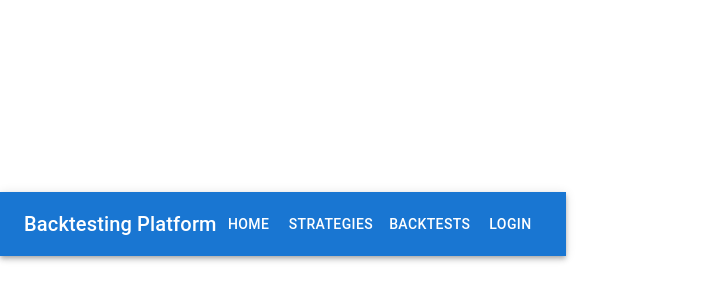
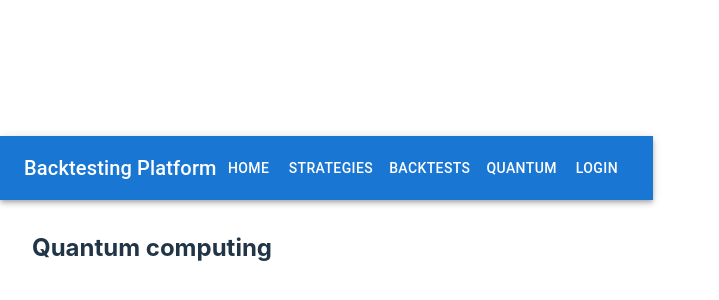
Before and after one commit to Neal-dandrea/BacktestingPlatform1, a React (Vite) app in the folder backtesting-platform-temp/: page /quantum in a window 1280 px wide. Shown: the part 176-476 px from the top of the page, without its empty margins (0-719 px from the left). Built offline with nearby package versions, Linux system fonts and the light colour scheme.

Commit message:
Fixed navigation, added package, added quantum page

```diff
--- a/backtesting-platform-temp/package.json
+++ b/backtesting-platform-temp/package.json
@@ -13,6 +13,7 @@
     "@emotion/react": "^11.14.0",
     "@emotion/styled": "^11.14.0",
     "@mui/material": "^6.3.0",
+    "aws-amplify": "^6.12.1",
     "react": "^18.3.1",
     "react-dom": "^18.3.1",
     "react-router-dom": "^7.1.1"
--- a/backtesting-platform-temp/src/App.jsx
+++ b/backtesting-platform-temp/src/App.jsx
@@ -5,6 +5,7 @@
 import Strategies from './pages/Strategies';
 import Backtests from './pages/Backtests';
 import Login from './pages/Login';
+import Quantum from './pages/Quantum'
 
 function App() {
     return (
@@ -15,6 +16,8 @@
                 <Route path="/strategies" element={<Strategies />} />
                 <Route path="/backtests" element={<Backtests />} />
                 <Route path="/login" element={<Login />} />
+                <Route path="/quantum" element={<Quantum />} />
+
             </Routes>
         </Router>
     );
--- a/backtesting-platform-temp/src/components/Navbar.jsx
+++ b/backtesting-platform-temp/src/components/Navbar.jsx
@@ -1,5 +1,6 @@
 import React from 'react';
 import { AppBar, Toolbar, Typography, Button } from '@mui/material';
+import { Link } from 'react-router-dom';
 
 function Navbar() {
     return (
@@ -8,10 +9,21 @@
                 <Typography variant="h6" component="div" sx={{ flexGrow: 1 }}>
                     Backtesting Platform
                 </Typography>
-                <Button color="inherit">Home</Button>
-                <Button color="inherit">Strategies</Button>
-                <Button color="inherit">Backtests</Button>
-                <Button color="inherit">Login</Button>
+                <Button color="inherit" component={Link} to="/">
+                    Home
+                </Button>
+                <Button color="inherit" component={Link} to="/strategies">
+                    Strategies
+                </Button>
+                <Button color="inherit" component={Link} to="/backtests">
+                    Backtests
+                </Button>
+                <Button color="inherit" component={Link} to="/quantum">
+                    Quantum
+                </Button>
+                <Button color="inherit" component={Link} to="/login">
+                    Login
+                </Button>
             </Toolbar>
         </AppBar>
     );
--- /dev/null
+++ b/backtesting-platform-temp/src/pages/Quantum.jsx
@@ -0,0 +1,12 @@
+import React from 'react';
+
+function Quantum() {
+    return (
+        <div className="p-8">
+            <h2 className="text-2xl font-bold mb-4">Quantum computing</h2>
+
+        </div>
+    );
+}
+
+export default Quantum;
```
Also changed, not shown: 1 other file (tests, documents, lock files or other folders).
